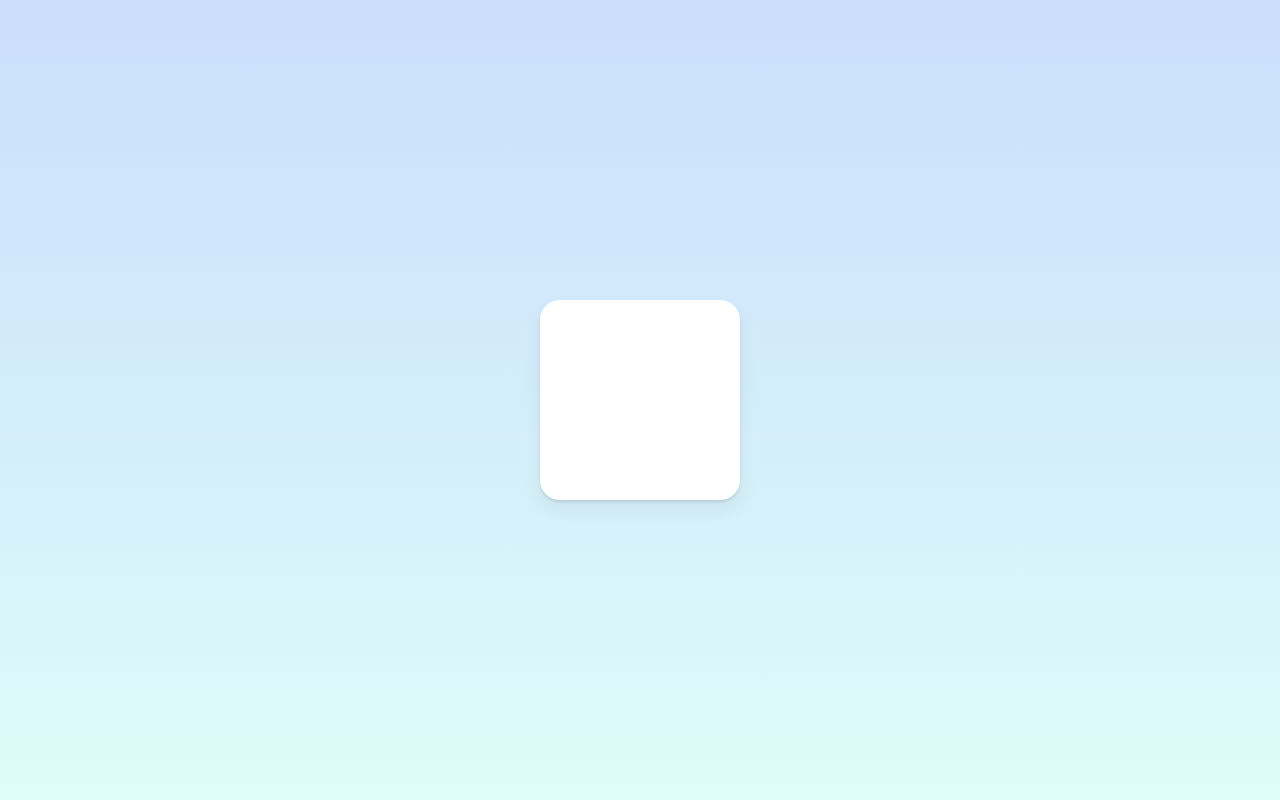
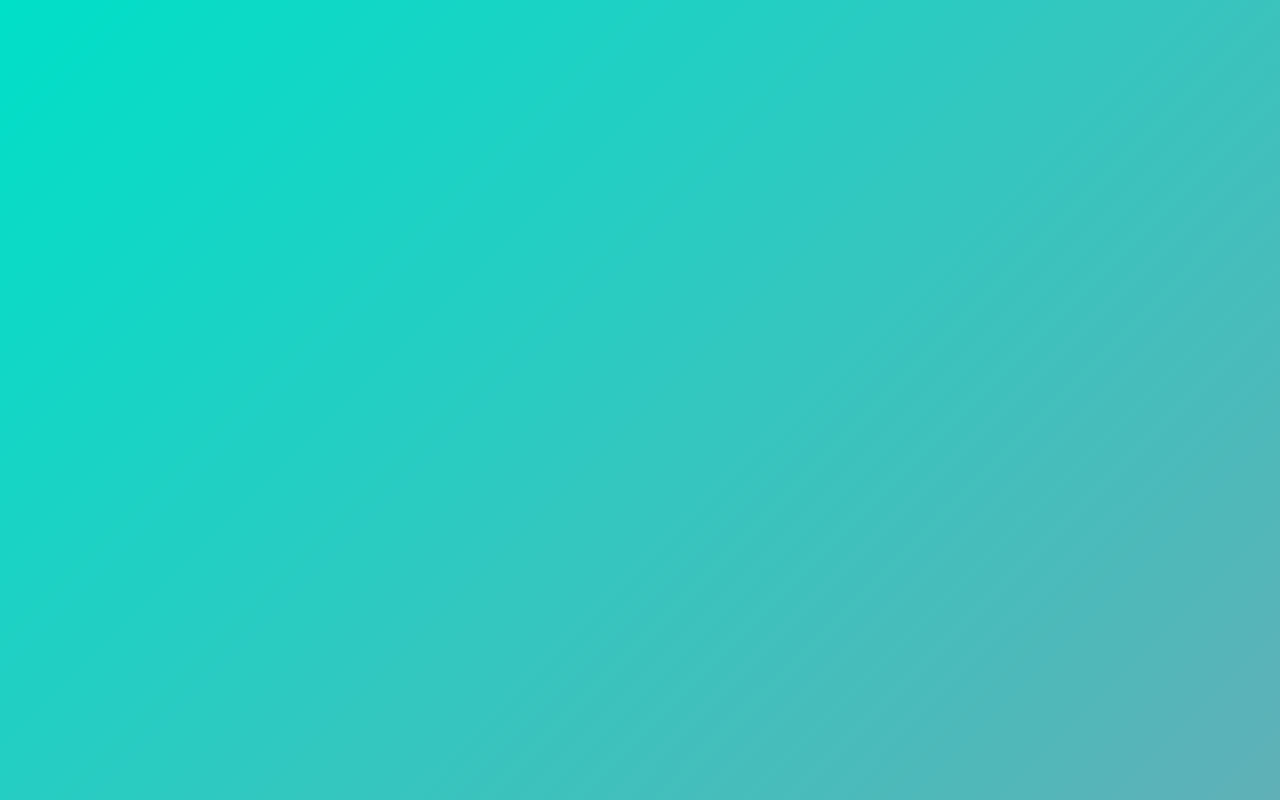
Before and after one commit to sadpu111/react-animation, a React (Create React App) app: page / in a window 1280 px wide. Shown: the top 800 px of the page. Built offline with nearby package versions, Linux system fonts and the light colour scheme.

Commit message:
using motionValue

```diff
--- a/src/App.tsx
+++ b/src/App.tsx
@@ -1,24 +1,14 @@
-import { motion, useMotionValue, useTransform } from 'framer-motion';
+import { motion, useMotionValue, useTransform, useScroll } from 'framer-motion';
 import { useEffect } from 'react';
 import styled from "styled-components"
 
 
-const Wrapper = styled.div`
+const Wrapper = styled(motion.div)`
   display: flex;
-  height: 100vh;
+  height: 300vh;
   width: 100vw;
   justify-content: center;
   align-items: center;
-`;
-const BiggerBox = styled(motion.div)`
-  width: 600px;
-  height: 600px;
-  background-color: rgba(255, 255, 255, 0.5);
-  border-radius: 40px;
-  display: flex;
-  align-items: center;
-  justify-content: center;
-  overflow: hidden;
 `;
 const Box = styled(motion.div)`
   width: 200px;
@@ -28,30 +18,20 @@ const Box = styled(motion.div)`
   box-shadow: 0 2px 3px rgba(0, 0, 0, 0.1), 0 10px 20px rgba(0, 0, 0, 0.06);
 `;
 
-const boxVariants = {
-  hover: {
-    scale: 1, rotateZ: 90,
-  },
-  click: {
-    scale: 1, borderRadius: "100px",
-  },
-  drag: {
-    backgroundColor: "#c3bef0"
-  }
-};
-
-
 
 function App() {
   const x = useMotionValue(0);
-  const potato = useTransform(x, [-800, 0, 800], [2, 1, 0.1])
+  const rotate = useTransform(x, [-800, 800], [-360, 360])
   // useTransform(useMotionValue, 값 범위 배열, 변환 값 배열)
-  useEffect(() => { x.onChange(() => console.log(potato.get()))}, [x])
+  const gradient = useTransform(x, [-800, 800],
+    ["linear-gradient(135deg, rgb(0, 210, 238), rgb(0, 83, 238))","linear-gradient(135deg, rgb(0, 238, 155), rgb(238, 178, 0))",
+    ]);
+    const {scrollYProgress} = useScroll();
+    const scale = useTransform(scrollYProgress, [0, 1], [0.5, 2]);
   return (
-    <Wrapper>
-      <Box style={{ x: x, scale: potato }} drag="x" dragSnapToOrigin />
+    <Wrapper style={{ background: gradient }}>
+      <Box style={{ x: x, rotateZ: rotate, scale: scale }} drag="x" dragSnapToOrigin />
     </Wrapper>
   );
 }
-
 export default App;
--- a/src/index.tsx
+++ b/src/index.tsx
@@ -63,7 +63,6 @@ body {
 
   color:black;
   line-height: 1.2;
-  background:linear-gradient(0deg,#defcf9,#cadefc);
 }
 a {
   text-decoration:none;
```
